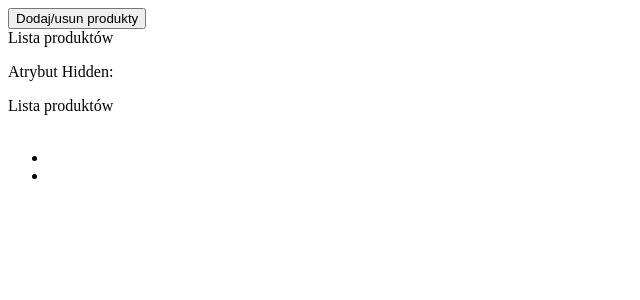
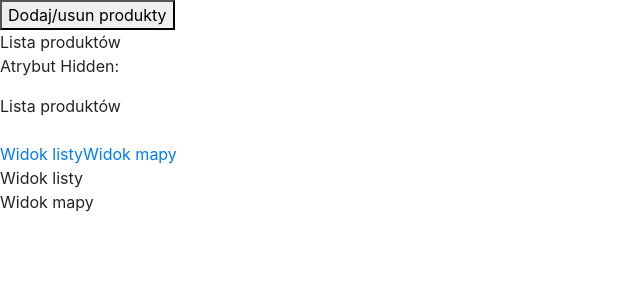
Before and after one commit to apm30/Code-snippets, an Angular app in the folder directives/: page / in a window 1280 px wide. Shown: the top 300 px of the page, without its empty margins (0-640 px from the left). Built offline with nearby package versions, Linux system fonts and the light colour scheme.

Commit message:
Adding boostrstap

```diff
--- a/directives/package.json
+++ b/directives/package.json
@@ -19,7 +19,11 @@
     "@angular/platform-browser": "~7.2.0",
     "@angular/platform-browser-dynamic": "~7.2.0",
     "@angular/router": "~7.2.0",
+    "bootstrap": "^4.2.1",
     "core-js": "^2.5.4",
+    "font-awesome": "^4.7.0",
+    "jquery": "^3.3.1",
+    "popper.js": "^1.14.7",
     "rxjs": "~6.3.3",
     "tslib": "^1.9.0",
     "zone.js": "~0.8.26"
--- a/directives/src/app/app.component.html
+++ b/directives/src/app/app.component.html
@@ -14,6 +14,10 @@
 </div>
 <br>
 <ul class="nav nav-pills">
-    <li><a class="active" href=""></a></li>
-    <li><a href=""></a></li>
+    <li><a class="active" href="">Widok listy</a></li>
+    <li><a href="">Widok mapy</a></li>
 </ul>
+<div>
+    <div>Widok listy</div>
+    <div>Widok mapy</div>
+</div>
--- a/directives/src/styles.css
+++ b/directives/src/styles.css
@@ -1 +1,3 @@
-/* You can add global styles to this file, and also import other style files */
+
+@import "~bootstrap/dist/css/bootstrap.css";
+@import "~font-awesome/css/font-awesome.css";
```
Also changed, not shown: 2 other files (tests, documents, lock files or other folders).
